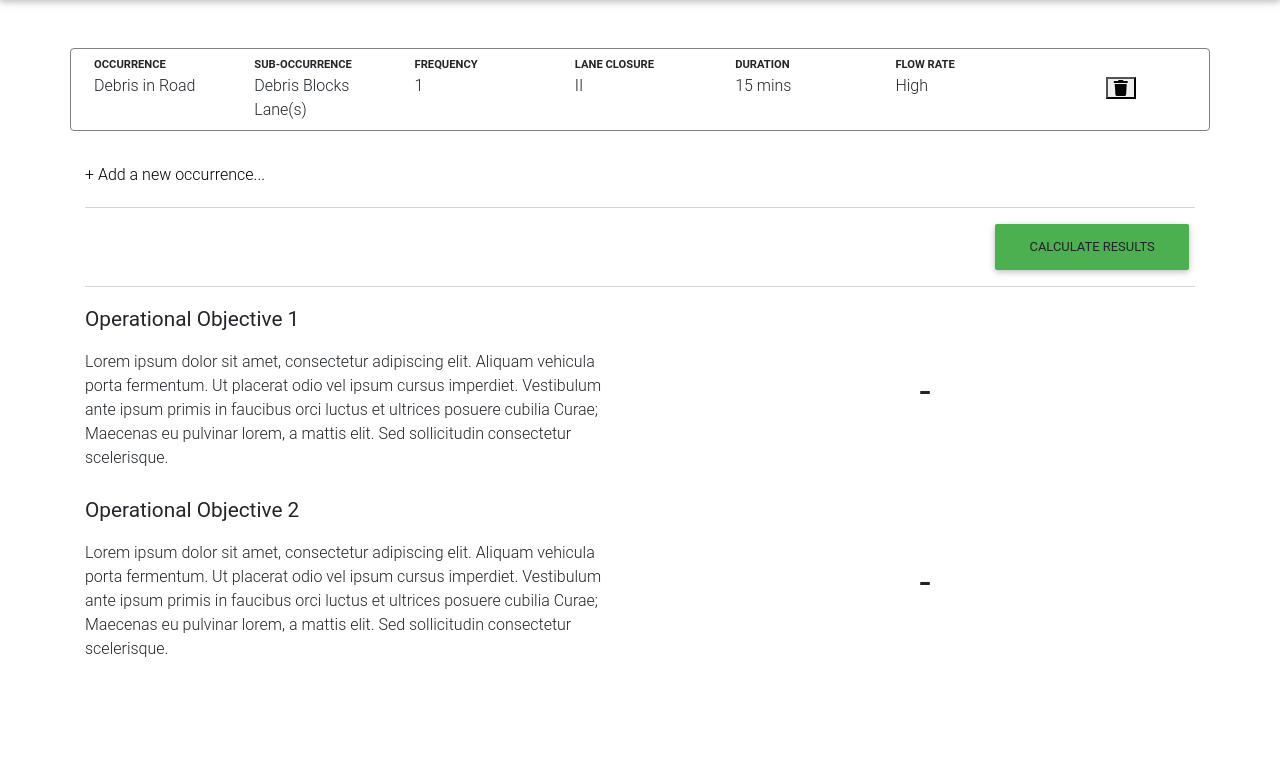
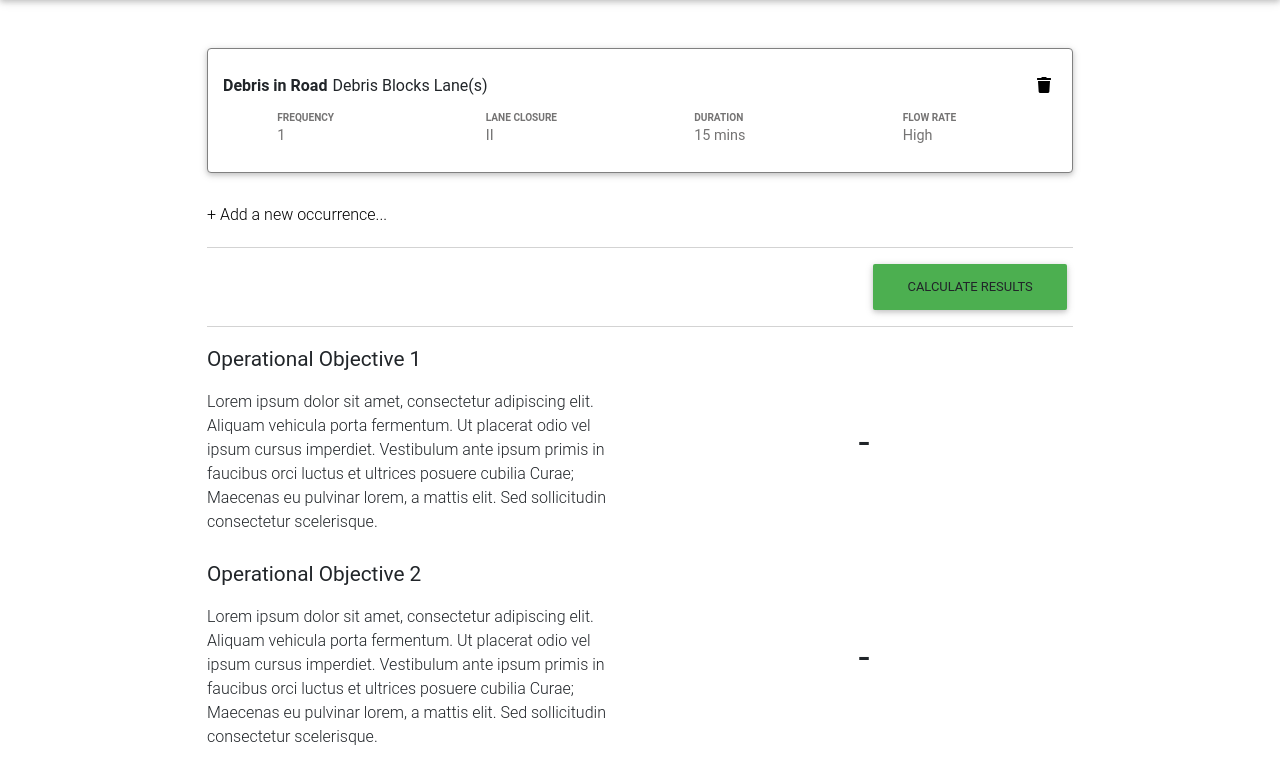
Before and after one commit to susedavid19/Test, a Django app: page / in a window 1280 px wide. Shown: the part 56-833 px from the top of the page. Before the commit the page ends 713 px from the top, so only its background shows below. Run offline with Django 3.2, Linux system fonts and the light colour scheme; data comes from the database, SQL or seed files in the repository; tables that the repository leaves empty hold one stand-in row (values such as "Sample post"); some libraries are stand-ins or nearby versions.

Commit message:
Update views so new config is added correctly

```diff
--- a/expressways/core/static/base.css
+++ b/expressways/core/static/base.css
@@ -1,5 +1,6 @@
 .container {
     margin-top: 12px;
+    width: 70%;
 }
 
 .row {
@@ -27,16 +28,36 @@ section {
     padding: 10px 0px;
 }
 
-#configuration-list .row {
-    padding: 8px;
+#configuration-list .card {
     border: 1px solid grey;
     border-radius: 4px;
+    padding: 0px 10px;
+}
+
+#configuration-list .row {
+    padding: 5px 0px;
+}
+
+#configuration-list .title-name {
+    font-weight: 700;
+    margin-right: 5px;
+}
+
+#configuration-list .config {
+    min-width: 100px;
+    align-self: stretch;
 }
 
 #configuration-list .col-name {
     font-weight: 700;
     font-size: 0.7em;
     text-transform: uppercase;
+}
+
+#configuration-list button {
+    background: none;
+    border: none;
+    text-align: right;
 }
 
 #new-configuration label {
--- a/expressways/core/templates/core/home.html
+++ b/expressways/core/templates/core/home.html
@@ -22,24 +22,24 @@
   </div>
   {% for configuration in configurations %}
   <section id="configuration-list">
-    <div class="row">
-      <div class="col align-self-start">
-        <div class="col-name">
-          Occurrence
+    <div class="card">
+      <div class="card-body">
+        <div class="row card-title d-flex justify-content-between">
+          <div class="title-name">
+            {{configuration.occurrence}}
+          </div>
+          <div class="flex-grow-1">
+            {{configuration.sub_occurrence}}
           </div>
           <div>
-          {{configuration.occurrence}}
+            <form class="text-center" method="POST" action="{% url 'core:delete' configuration.pk %}">
+              {% csrf_token %}
+              <button class="fas fa-trash"></button>
+            </form>
           </div>
         </div>
-      <div class="col align-self-start">
-        <div class="col-name">
-          Sub-Occurrence
-        </div>
-        <div>
-          {{configuration.sub_occurrence}}
-        </div>
-      </div>
-      <div class="col align-self-start">
+        <div class="row card-text d-flex justify-content-around">
+          <div class="config">
             <div class="col-name">
               Frequency
             </div>
@@ -47,7 +47,7 @@
               {{configuration.frequency}}
             </div>
           </div>
-      <div class="col align-self-start">
+          <div class="config">
             <div class="col-name">
               Lane Closure
             </div>
@@ -55,7 +55,7 @@
               {{configuration.lane_closures}}
             </div>
           </div>
-      <div class="col align-self-start">
+          <div class="config">
             <div class="col-name">
               Duration
             </div>
@@ -63,7 +63,7 @@
               {{configuration.duration}} mins
             </div>
           </div>
-      <div class="col align-self-start">
+          <div class="config">
             <div class="col-name">
               Flow Rate
             </div>
@@ -71,11 +71,8 @@
               {{configuration.get_flow_display}}
             </div>
           </div>
-      <div class="col align-self-center">
-        <form class="text-center" method="POST" action="{% url 'core:delete' configuration.pk %}">
-          {% csrf_token %}
-          <button class="fas fa-trash"></button>
-        </form>
+        </div>
+      </div>
     </div>
   </section>
   {% endfor %}
@@ -86,15 +83,15 @@
       </a>
     </div>
     <div class="collapse" id="collapse-div">
-      <form id="configurationForm" method="POST" action="{% url 'core:new' %}" data-sub-occurrences-url="{% url 'core:load_sub_occurrences' %}">
+      <form id="configurationForm" method="POST" action="{% url 'core:new' %}" data-sub-occurrences-url="{% url 'core:load_sub_occurrences' %}" novalidate>
         {% csrf_token %}
         <div class="row">
           <div class="col">
-            <label for="id_occurrence">Operational Occurrence</label>
+            <label>Operational Occurrence</label>
             {{form.occurrence}}
           </div>
           <div class="col">
-            <label for="id_sub_occurrence">Operational Sub-occurrence</label>
+            <label>Operational Sub-occurrence</label>
             {{form.sub_occurrence}}
           </div>
         </div>
--- a/expressways/core/templates/core/occurrenceconfiguration_form.html
+++ /dev/null
@@ -1 +0,0 @@
-{{form}}
--- a/expressways/core/templates/core/sub_occurrences_list_options.html
+++ b/expressways/core/templates/core/sub_occurrences_list_options.html
@@ -1,4 +1,4 @@
 <option value="">---------</option>
 {% for sub_occurrence in sub_occurrences %}
-<option value="{{ sub_occurrence.pk }}">{{ sub_occurrence.name }}</option>
+<option value="{{ sub_occurrence.id }}">{{ sub_occurrence.name }}</option>
 {% endfor %}
--- a/expressways/core/views.py
+++ b/expressways/core/views.py
@@ -10,7 +10,7 @@ import time
 
 from expressways.calculation.tasks import add, calculate
 from expressways.calculation.models import CalculationResult
-from expressways.core.models import OccurrenceConfiguration, SubOccurrence
+from expressways.core.models import OccurrenceConfiguration, Occurrence, SubOccurrence
 from expressways.core.forms import OccurrenceConfigurationForm
 
 
@@ -25,17 +25,21 @@ class HomeView(LoginRequiredMixin, View):
         return render(request, 'core/home.html', context)
 
 
-class NewOccurrenceConfiguration(LoginRequiredMixin, CreateView):
-    model = OccurrenceConfiguration
-    form_class = OccurrenceConfigurationForm
-    success_url = reverse_lazy('core:home')
-
-    def form_valid(self, form):
-        response = super().form_valid(form)
-        if 'task_id' in self.request.session:
-            del self.request.session['task_id']
-        return response
-
+class NewOccurrenceConfiguration(LoginRequiredMixin, View):
+    def post(self, request, *args, **kwargs):
+        data = self.request.POST
+        occurrence = Occurrence.objects.get(id=data.get('occurrence'))
+        sub_occurrence = SubOccurrence.objects.get(id=data.get('sub_occurrence'))
+        config_obj = OccurrenceConfiguration(
+            occurrence=occurrence,
+            sub_occurrence=sub_occurrence,
+            lane_closures=data.get('lane_closures'),
+            duration=data.get('duration'),
+            flow=data.get('flow'),
+            frequency=data.get('frequency')
+        )
+        config_obj.save()
+        return redirect(reverse_lazy('core:home'))
 
 class DeleteOccurrenceConfiguration(LoginRequiredMixin, DeleteView):
     model = OccurrenceConfiguration
```
Lines whose indentation alone changed are shown as unchanged.
